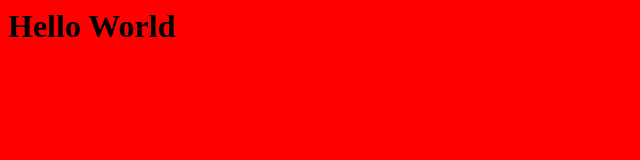
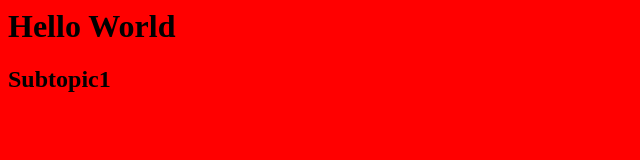
Before and after one commit to ADA-SITE-SITE1101-2022-Spring/website-team-06, a plain HTML site: page index.html in a window 1280 px wide. Shown: the whole page, without its empty margins (0-640 px from the left). Drawn offline with Linux system fonts and the light colour scheme.

Commit message:
Update index.html

```diff
--- a/index.html
+++ b/index.html
@@ -5,5 +5,6 @@
   </head>
   <body>
     <h1>Hello World</h1>
+    <h2>Subtopic1</h2>
   </body>
 </html>
```
